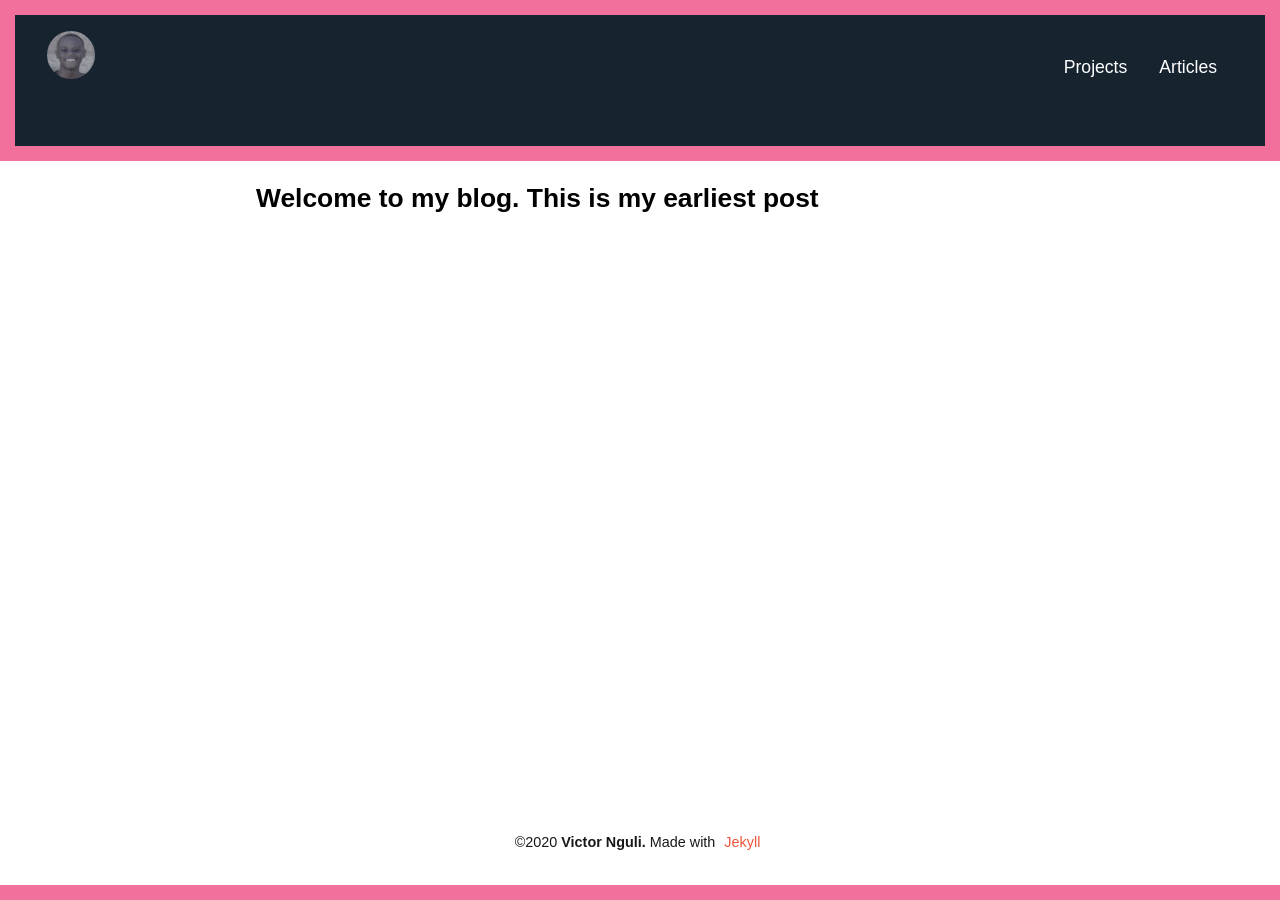
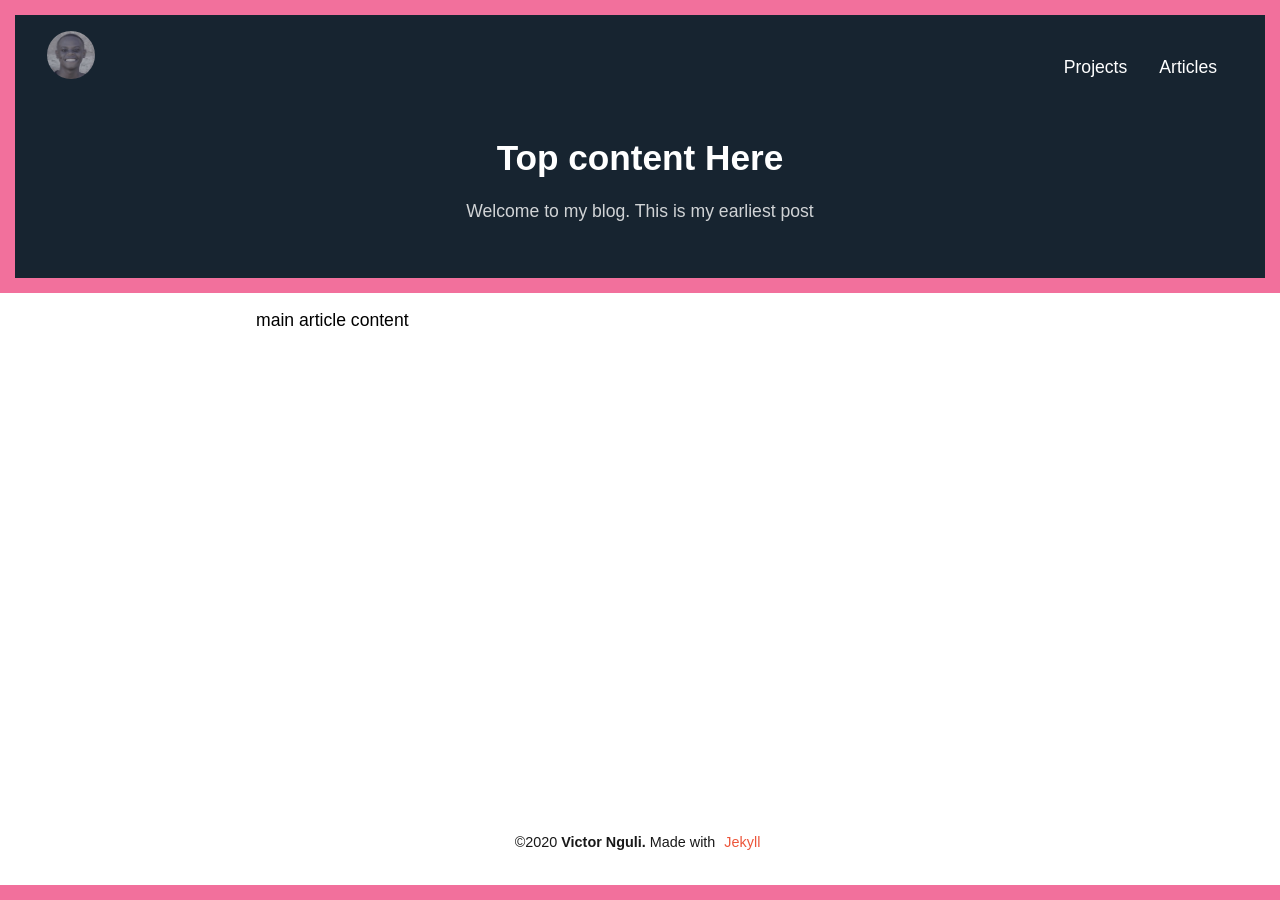
Before and after one commit to Victornguli/victornjoseph.com, a Jekyll site: the page built from _posts/2020-04-01-welcome.md, in a window 1280 px wide. Built offline with Jekyll 4.4.1, drawn with Linux system fonts in a browser that asks for light colours; nearby versions of some CDN libraries.

Commit message:
update post layout

```diff
--- a/_posts/2020-04-01-welcome.md
+++ b/_posts/2020-04-01-welcome.md
@@ -3,6 +3,8 @@ layout: default
 title: "Glad you are here!"
 categories: jekyll update
 excerpt: "This is my earliest post"
+banner_content: <h1>Top content Here</h1>
+  <h4 class="banner-content-subheading">Welcome to my blog. This is my earliest post</h4>
 ---
 
-## Welcome to my blog. This is my earliest post
+main article content
```
Also changed, not shown: _posts/2020-06-01-welcome.md (+3 -1 lines).
